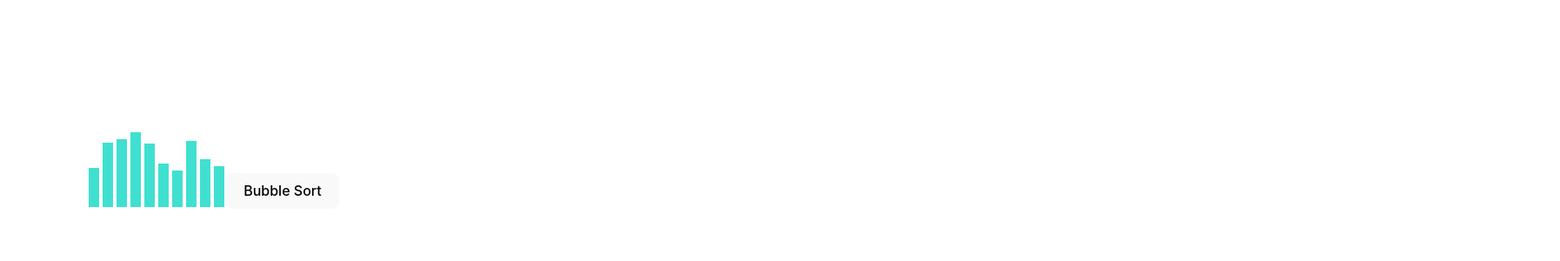
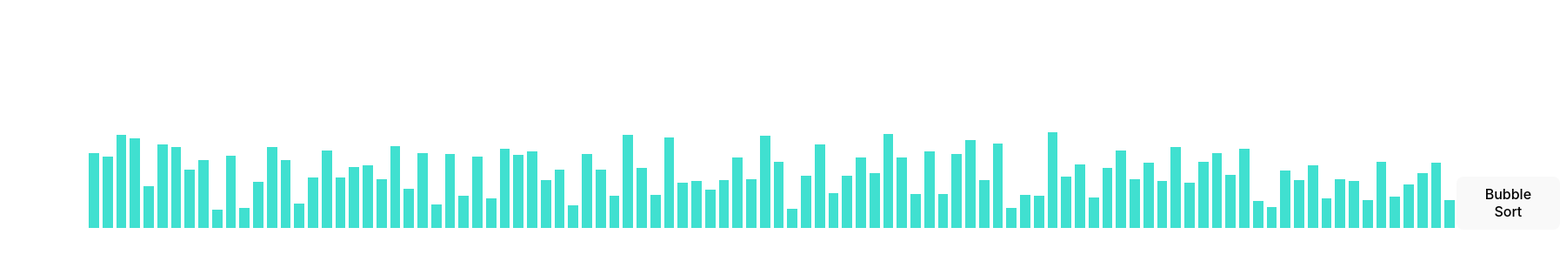
Before and after one commit to Balaramansethu/dsa-visualizer, a React (Vite) app: page / in a window 1280 px wide. Shown: the part 250-550 px from the top of the page at 87% size, 1794 px wide, since content can reach past the window. Built offline with nearby package versions, Linux system fonts and the light colour scheme.

Commit message:
ADD.added sorting visuality with color  and btn to execute sorting

```diff
--- a/src/components/SortingVisualizerComponent/SortingVisualizerComponent.css
+++ b/src/components/SortingVisualizerComponent/SortingVisualizerComponent.css
@@ -16,3 +16,7 @@
     margin:2px;
     padding: 5px;
   }
+
+  .moving {
+    background-color: red; /* Change the color to whatever you like */
+  }
--- a/src/components/SortingVisualizerComponent/SortingVisualizerComponent.jsx
+++ b/src/components/SortingVisualizerComponent/SortingVisualizerComponent.jsx
@@ -3,8 +3,9 @@ import "../SortingVisualizerComponent/SortingVisualizerComponent.css";
 
 const SortingVisualizerComponent = () => {
   const [array, setArray] = useState([]);
-  const no_of_arrayBars = 10; // Defining the number of bars to be shown
-  const animationSpeed = 200; // Adjust animation speed as needed
+  const [movingIndex, setMovingIndex] = useState(null);
+  const no_of_arrayBars = 100; // Defining the number of bars to be shown
+  const animationSpeed = 10; // Adjust animation speed as needed
 
   const random_number_generator = (min, max) => {
     return Math.floor(Math.random() * (max - min + 1) + min);
@@ -17,6 +18,7 @@ const SortingVisualizerComponent = () => {
     for (let i = 0; i < no_of_arrayBars; i++) {
       swapped = false;
       for (let j = 0; j < no_of_arrayBars - i - 1; j++) {
+        setMovingIndex(j);
         if (tempArray[j] > tempArray[j + 1]) {
           [tempArray[j], tempArray[j + 1]] = [tempArray[j + 1], tempArray[j]];
           swapped = true;
@@ -24,6 +26,7 @@ const SortingVisualizerComponent = () => {
           await sleep(animationSpeed);
         }
       }
+      setMovingIndex(null); // Reset moving index after sorting
       if (!swapped) break;
     }
   };
@@ -44,7 +47,7 @@ const SortingVisualizerComponent = () => {
     <div className="array-container">
       {array.map((value, index) => (
         <div
-          className="array-bar"
+          className={`array-bar ${index === movingIndex ? "moving" : ""}`}
           style={{ height: `${value}px` }}
           key={index}
         ></div>
```
